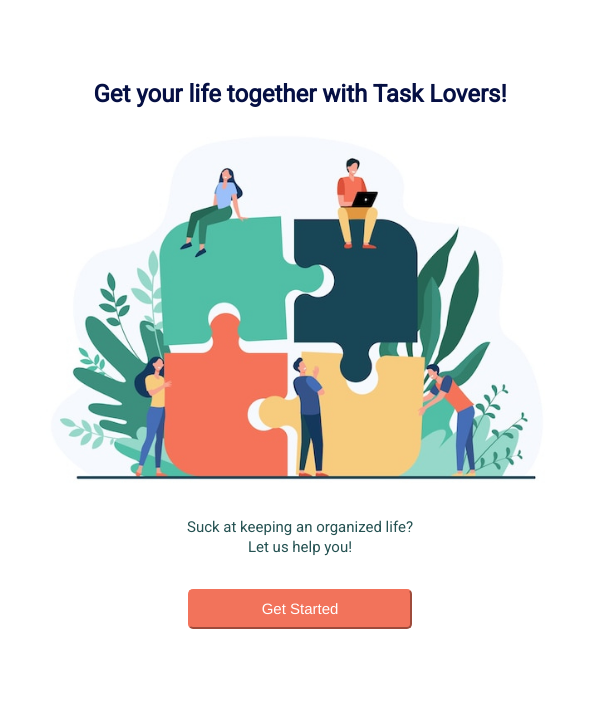
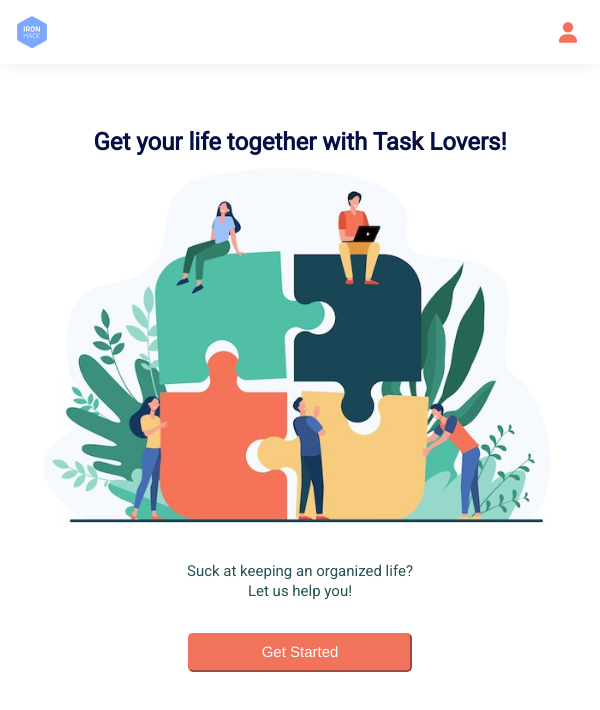
Before and after one commit to cecidlp/kanban, a Vue app: page / in a window 600 px wide. Shown: the top 710 px of the page. Built offline with nearby package versions, Linux system fonts and the light colour scheme.

Commit message:
navbar responsive done

```diff
--- a/src/App.vue
+++ b/src/App.vue
@@ -1,16 +1,31 @@
 <script setup>
+import NavbarComponent from './components/NavbarComponent.vue';
 </script>
 
 <template>
   <div class="app">
+    <NavbarComponent />
     <router-view />
   </div>
 </template>
 
 <style>
-  @import url('https://fonts.googleapis.com/css?family=Roboto');
+@import url("https://fonts.googleapis.com/css?family=Roboto");
+:root {
+  --button-color: #f2735b;
+  --title-color: #050f43;
+  --subtitle-landing: #255252;
+  --text-color: #030303;
 
-  * {
-    font-family: Roboto;
-  }
+  /* Paletas de colores a usar en los ToDo components*/
+
+  --component-one: #96d0c7;
+  --component-two: #e8a695;
+  --component-three: #f4cc7f;
+  --component-four: #f2735b;
+}
+* {
+  font-family: Roboto;
+  margin: 0;
+}
 </style>
--- a/src/components/NavbarComponent.vue
+++ b/src/components/NavbarComponent.vue
@@ -1,41 +1,63 @@
 <template>
   <div class="navBar">
-    <img class="logo" src="/src/assets/pngwing.com.png" alt="Ironhack logo">
-    <a class="buttonUser" href="/login">
-      <font-awesome-icon class="userIcon" icon="fa-solid fa-user" />
-    </a>
+    <div>
+      <img class="logo" src="/src/assets/ironhack-logo.svg" alt="Ironhack logo" @click="goToLanding">
+      <font-awesome-icon class="user" icon="fa-solid fa-user" @click="goToLogIn" />
+    </div>
   </div>
 </template>
 
-<script>
-export default {};
+<script setup>
+import { useRouter } from 'vue-router';
+
+const router = useRouter();
+
+function goToLanding() {
+  router.push({
+    name: 'index',
+  });
+}
+
+function goToLogIn() {
+  router.push({
+    name: 'login',
+  });
+}
 </script>
 
 <style>
-@media only screen and (max-width: 600px) {
-  body {
-    margin: 0%;
+  .navBar {
+    box-shadow: 0 2px 20px -3px rgb(0 0 0 / 10%);
+  }
+  .navBar > div {
+    display: flex;
+    justify-content: space-between;
+    align-items: center;
+  }
+  .logo {
+    width: 2rem;
+    height: 2rem;
+    margin: 1rem;
+    filter: hue-rotate(36deg);
+  }
+  .user {
+    color: #f2735b;
+    height: 1.3rem;
+    width: 2rem;
+    margin: 1rem;
+  }
+  .user:hover {
+    opacity: 0.7;
+    transition: 0.5s;
+  }
+
+ @media only screen and (min-width: 600px) {
+  .navBar > div {
+    width: 90rem;
   }
   .navBar {
     display: flex;
-    justify-content: space-between;
-    box-shadow: 0 2px 20px -3px rgb(0 0 0 / 10%)
-  }
-  .logo {
-    width: 10%;
-    margin: 5%;
-  }
-  .buttonUser {
-    width: 10%;
-    margin: 5%;
-    display: flex;
-    align-items: center;
-    justify-content: flex-end;
-  }
-  .userIcon {
-    color: #f2735b;
-    height: 50%;
-
+    justify-content: center;
   }
 }
 </style>
```
Also changed, not shown: src/assets/ironhack-logo.svg (added).
